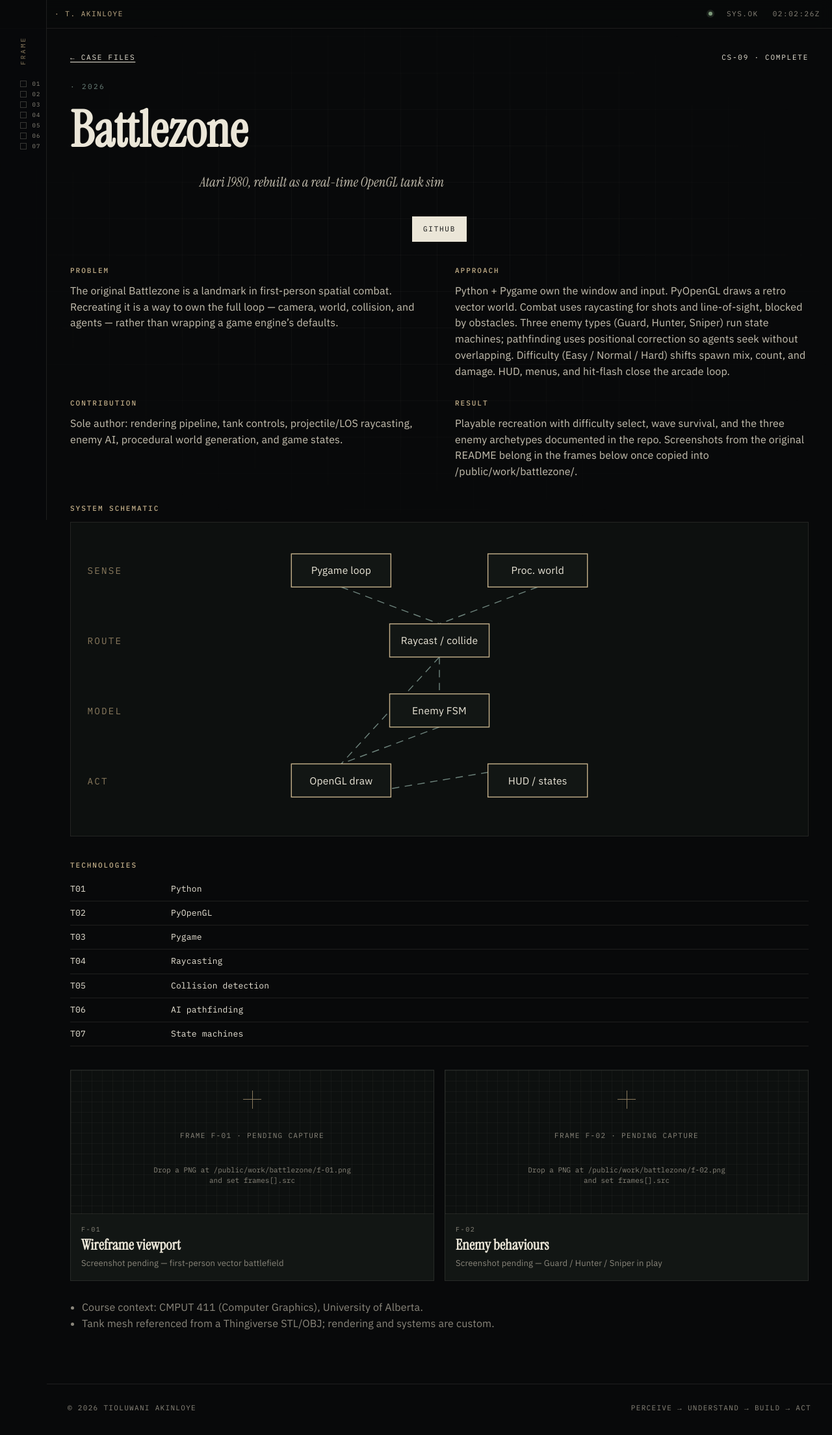
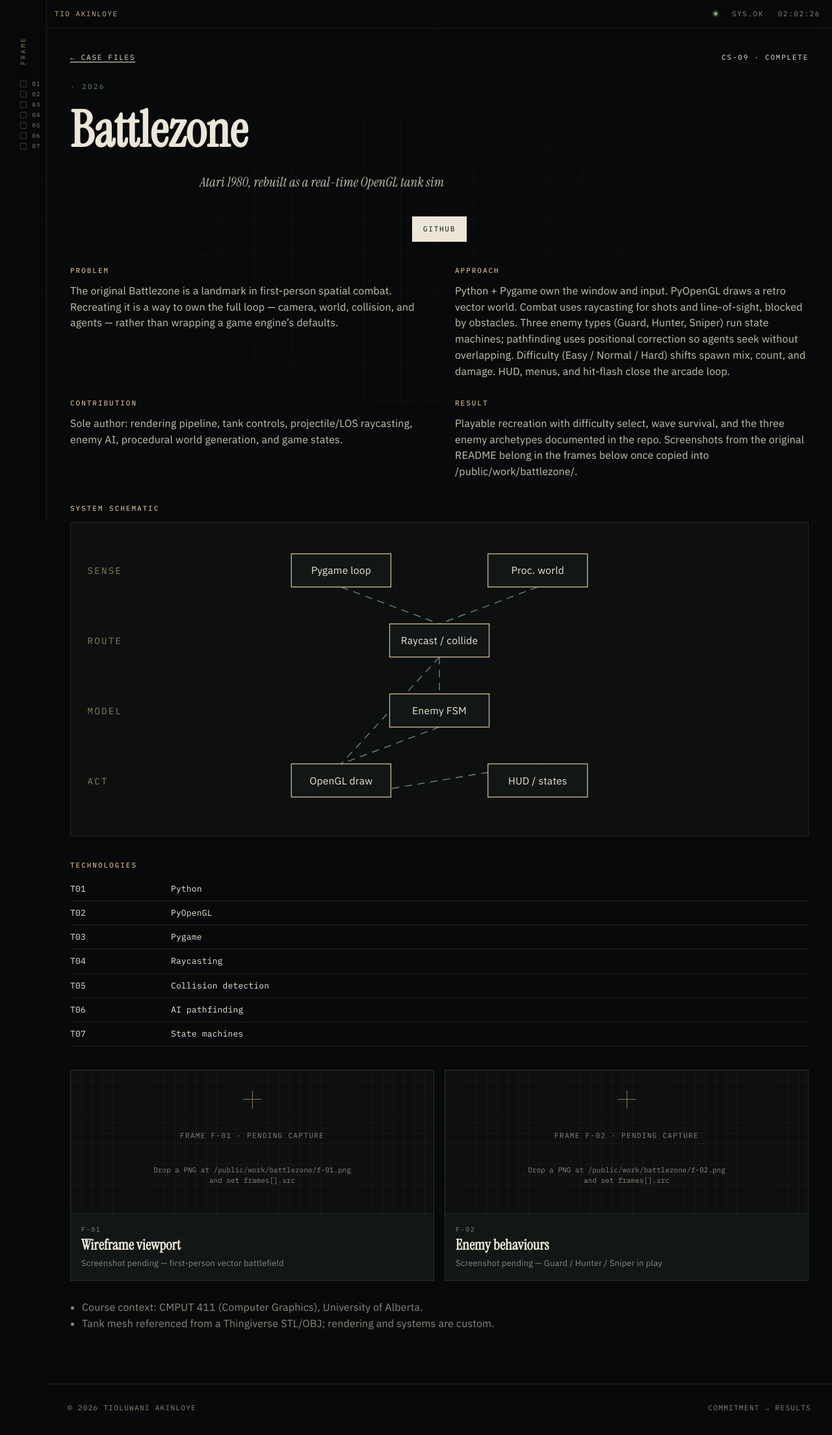
Before and after one commit to t1oluwani/Portfolio-v2, a React (Vite) app: page /work/battlezone in a window 1280 px wide. Shown: the top 2208 px of the page at 65% size. Built offline with nearby package versions, Linux system fonts and the light colour scheme.

Commit message:
refactor: nav bar and footer changes

```diff
--- a/src/components/layout/SiteShell.tsx
+++ b/src/components/layout/SiteShell.tsx
@@ -8,7 +8,12 @@
     const id = window.setInterval(() => setNow(new Date()), 1000);
     return () => window.clearInterval(id);
   }, []);
-  return now.toISOString().slice(11, 19) + "Z";
+  return now.toLocaleTimeString([], {
+    hour: "2-digit",
+    minute: "2-digit",
+    second: "2-digit",
+    hour12: false,
+  });
 }
 
 function useActiveSection() {
@@ -52,7 +57,7 @@
       <div className="grid-bg" aria-hidden="true" />
       <header className="topbar">
         <Link className="topbar__brand" to="/">
-          {profile.systemId} · {profile.shortName}
+          {profile.shortName}
         </Link>
         <div className="topbar__meta">
           <span className="topbar__dot" aria-hidden="true" />
@@ -77,8 +82,8 @@
         <Outlet />
       </main>
       <footer className="footer">
-        <span>© {new Date().getFullYear()} {profile.name}</span>
-        <span>Perceive → Understand → Build → Act</span>
+        <span>© 2026 {profile.name}</span>
+        <span>Commitment → Results</span>
       </footer>
       <nav className="mobile-nav" aria-label="Mobile sections">
         {rail.map((item) => (
--- a/src/data/content.ts
+++ b/src/data/content.ts
@@ -11,7 +11,7 @@
   name: "Tioluwani Akinloye",
   nameParts: ["Tioluwani", "Akinloye"] as const,
   aliases: "Tio / Favour",
-  shortName: "T. Akinloye",
+  shortName: "Tio Akinloye",
   role: "Software / AI/ML Engineer",
   location: "Canada",
   origin: "Born in Nigeria · Raised in Canada",
```
